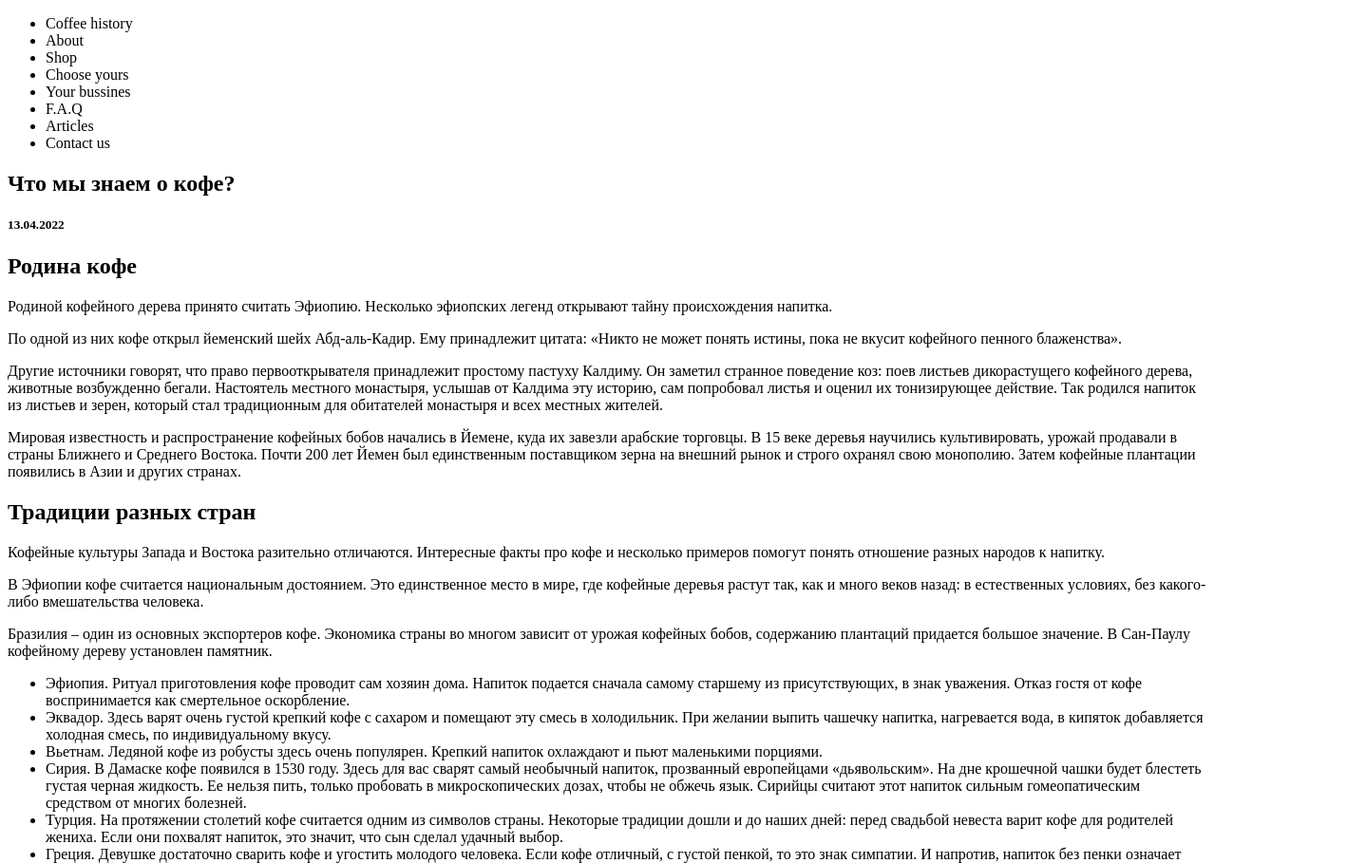
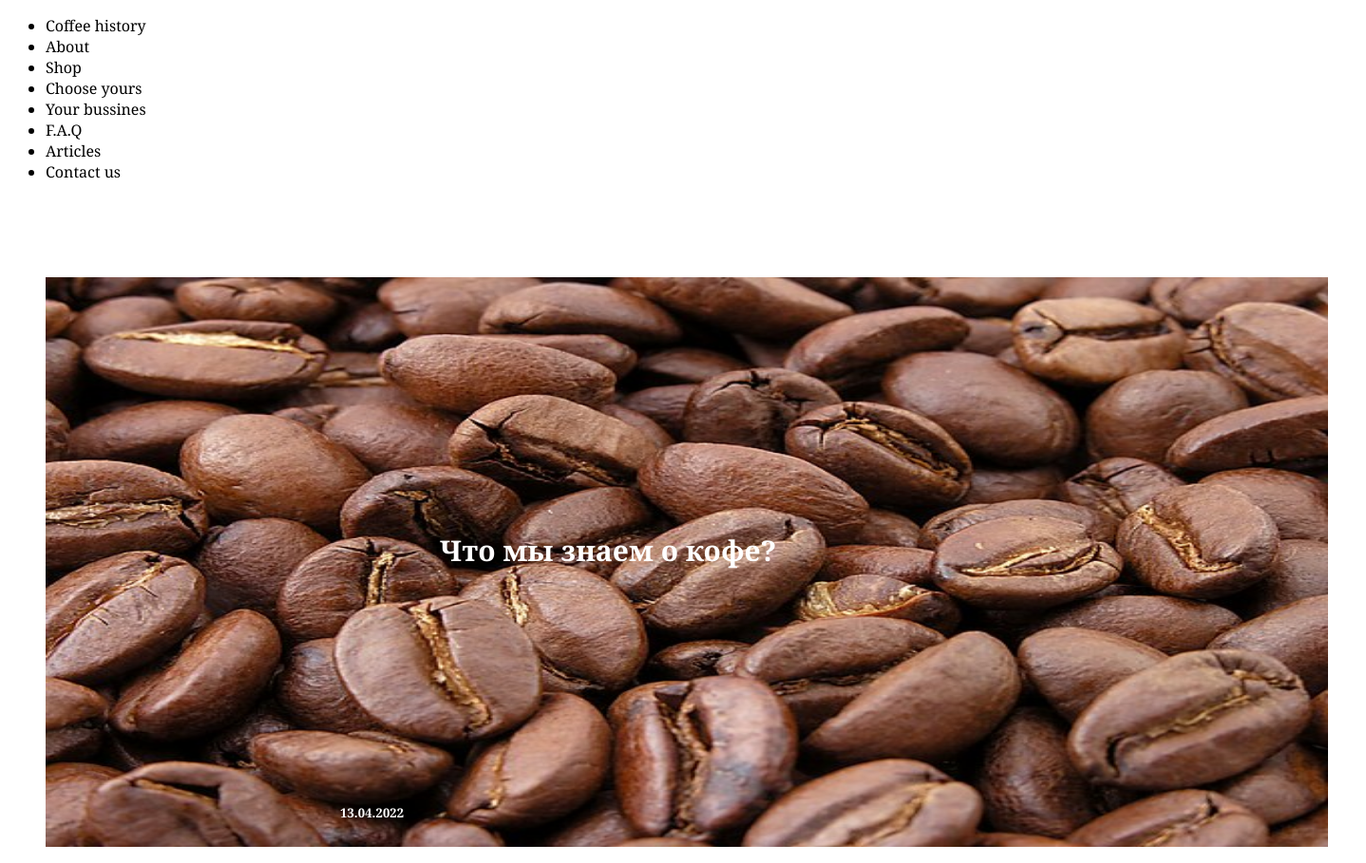
Before and after one commit to serhiogoal/serhiogoal.github.io, a plain HTML site: page index.html in a window 1280 px wide. Shown: the top 909 px of the page at 95% size, 1438 px wide, since content can reach past the window. Drawn offline with Linux system fonts and the light colour scheme.

Commit message:
Head-done

```diff
--- a/index.html
+++ b/index.html
@@ -19,12 +19,16 @@
         </nav>
 
         <main>
-            <section id="header">
+            <section class="header">
                 <h1 id="about-coffee-head">Что мы знаем о кофе?</h1>
+                <img id="page-top" src="images/Roasted_coffee_beans.jpeg" alt="Coffee picture">
                 <h5 id="date">13.04.2022</h5>
+            </section>
+
+            <section>
 
                 <article>
-                    <h2 id="coffe-family">Родина кофе</h2>
+                    <h2 id="coffee-family">Родина кофе</h2>
 
                     <p>Родиной кофейного дерева принято считать Эфиопию. Несколько эфиопских легенд открывают тайну происхождения напитка.</p>
                     <p>По одной из них кофе открыл йеменский шейх Абд-аль-Кадир. Ему принадлежит цитата: «Никто не может понять истины, пока не вкусит кофейного пенного блаженства».</p>
@@ -61,7 +65,7 @@
             </section>
         </main>
 
-        <footer id="contact">
+        <footer class="contact">
             <p>email: serhii.kryvyi1807@gmail.com  phone:+447466486474</p>
         </footer>
     </body>
--- a/style.css
+++ b/style.css
@@ -0,0 +1,45 @@
+*{
+    font-family: Georgia, 'Times New Roman', Times, serif;
+}
+
+.header{
+    position: relative;
+    text-align: center;
+    color: white;
+    margin: 100px auto;
+}
+
+#about-coffee-head {
+    position: absolute;
+    top: 50%;
+    left: 50%;
+    transform: translate(-50%, -50%);
+    padding-bottom: 80px;
+    font-size: 30px;
+}
+
+#date {
+    position: absolute;
+    bottom: 10px;
+    left: 350px;
+}
+
+
+#page-top{
+    width: 1350px;
+    height: 600px;
+    margin-left: 40px;
+    margin-right: 40px;
+}
+
+h2{
+    text-transform: uppercase;
+    margin-left: 40px;
+    margin-right: 40px;
+}
+
+p{
+    font-size: 25px;
+    margin-left: 40px;
+    margin-right: 40px;
+}
```
Also changed, not shown: images/Roasted_coffee_beans.jpeg (added).
